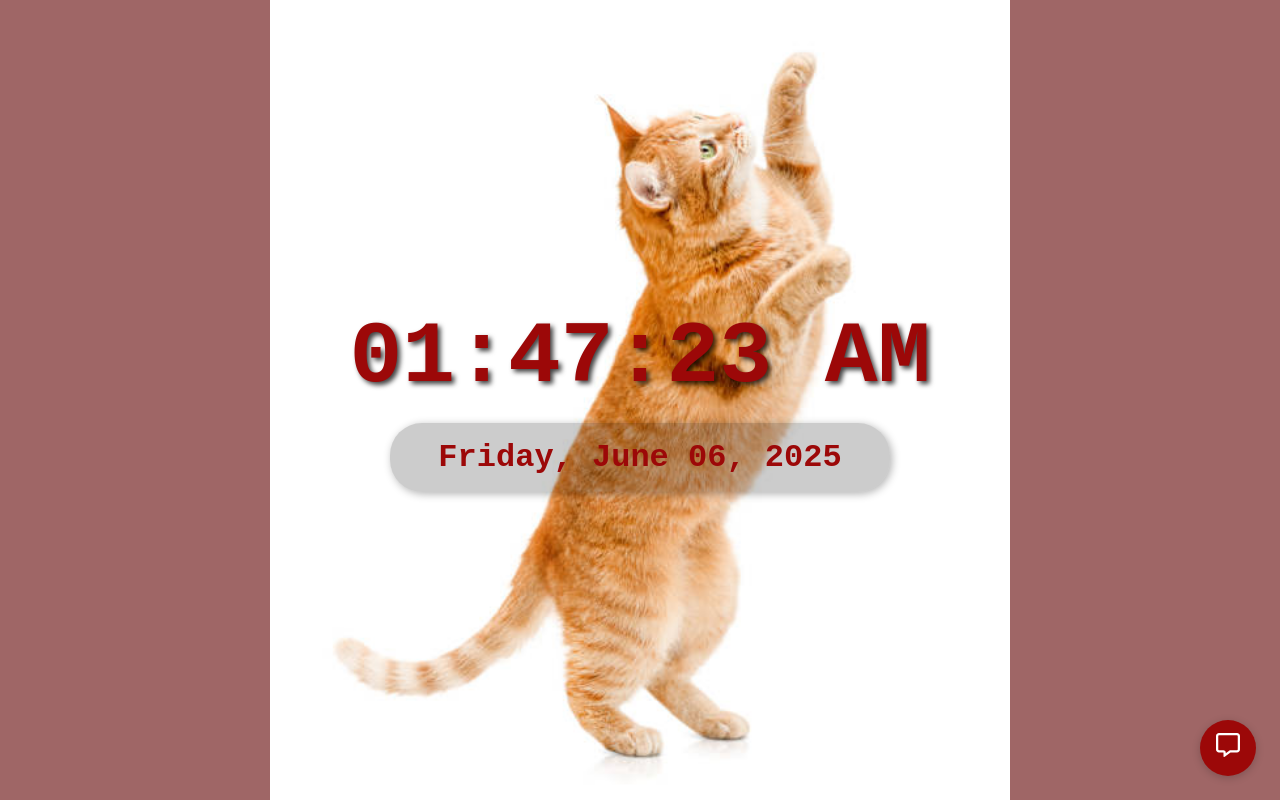
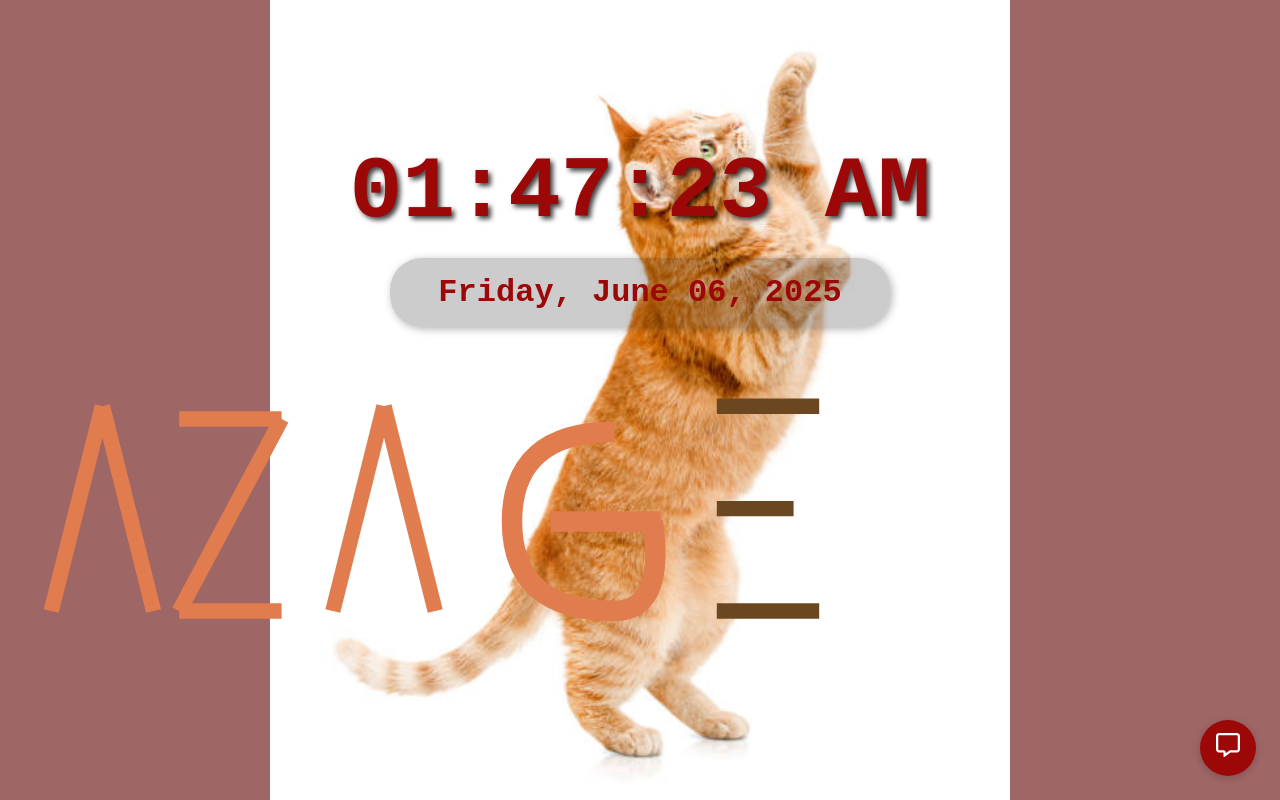
Before and after one commit to Fikre-M/DigitalClockApp, a React (Vite) app: page / in a window 1280 px wide. Built offline with nearby package versions, Linux system fonts and the light colour scheme.

Commit message:
create a logo

```diff
--- /dev/null
+++ b/Components/Logo.jsx
@@ -0,0 +1,126 @@
+// src/components/AzageLogo.jsx
+import React from "react";
+import styles from "./Logo.module.css";
+
+const Logo = () => {
+  return (
+    <div className={styles.logoContainer}>
+      <svg
+        viewBox="0 0 500 120"
+        className={styles.logoSvg}
+        xmlns="http://www.w3.org/2000/svg"
+      >
+        {/* First A */}
+        <line
+          x1="20"
+          y1="100"
+          x2="40"
+          y2="20"
+          stroke="#E17C4E"
+          strokeWidth="6"
+        />
+        <line
+          x1="60"
+          y1="100"
+          x2="40"
+          y2="20"
+          stroke="#E17C4E"
+          strokeWidth="6"
+        />
+
+        {/* Z */}
+        {/* Z (inverted) */}
+        <line
+          x1="70"
+          y1="25"
+          x2="110"
+          y2="25"
+          stroke="#E17C4E"
+          strokeWidth="6"
+        />
+        <line
+          x1="110"
+          y1="25"
+          x2="70"
+          y2="100"
+          stroke="#E17C4E"
+          strokeWidth="6"
+        />
+        <line
+          x1="70"
+          y1="100"
+          x2="110"
+          y2="100"
+          stroke="#E17C4E"
+          strokeWidth="6"
+        />
+
+        {/* Second A */}
+        <line
+          x1="130"
+          y1="100"
+          x2="150"
+          y2="20"
+          stroke="#E17C4E"
+          strokeWidth="6"
+        />
+        <line
+          x1="170"
+          y1="100"
+          x2="150"
+          y2="20"
+          stroke="#E17C4E"
+          strokeWidth="6"
+        />
+
+        {/* G */}
+        {/* G - refined to reduce the right gap */}
+        <path
+          d="M240 30
+     Q200 30, 200 65
+     Q200 100, 240 100
+     Q260 100, 255 65"
+          fill="none"
+          stroke="#E17C4E"
+          strokeWidth="8"
+        />
+        <line
+          x1="215"
+          y1="65"
+          x2="258"
+          y2="65"
+          stroke="#E17C4E"
+          strokeWidth="8"
+        />
+
+        {/* E */}
+        <line
+          x1="280"
+          y1="20"
+          x2="320"
+          y2="20"
+          stroke="#6B4721"
+          strokeWidth="6"
+        />
+        <line
+          x1="280"
+          y1="60"
+          x2="310"
+          y2="60"
+          stroke="#6B4721"
+          strokeWidth="6"
+        />
+        <line
+          x1="280"
+          y1="100"
+          x2="320"
+          y2="100"
+          stroke="#6B4721"
+          strokeWidth="6"
+        />
+      </svg>
+    </div>
+  );
+};
+
+export default Logo;
--- /dev/null
+++ b/Components/Logo.module.css
@@ -0,0 +1,19 @@
+/* src/Logo.css */
+.logo {
+    width: 100%;
+    height: auto;
+  }
+
+  .logo polygon,
+  .logo line,
+  .logo rect,
+  .logo polyline {
+    fill: none;
+    stroke: black;
+    stroke-width: 3;
+  }
+
+  /* add styling to the bar */
+  .logo rect {
+    fill: black;
+  }
--- a/src/App.jsx
+++ b/src/App.jsx
@@ -2,6 +2,7 @@ import { useState } from 'react'
 import './App.css'
 import DigitalClock from '../Components/DigitalClock'
 import DateTimeChatbot from '../Components/DateTimeChatbot';
+import Logo from '../Components/Logo';
 
 function App() {
 
@@ -9,6 +10,9 @@ function App() {
     <>
       <DigitalClock />
       <DateTimeChatbot />
+      <br />
+
+      <Logo />
     </>
   );
 }
```
